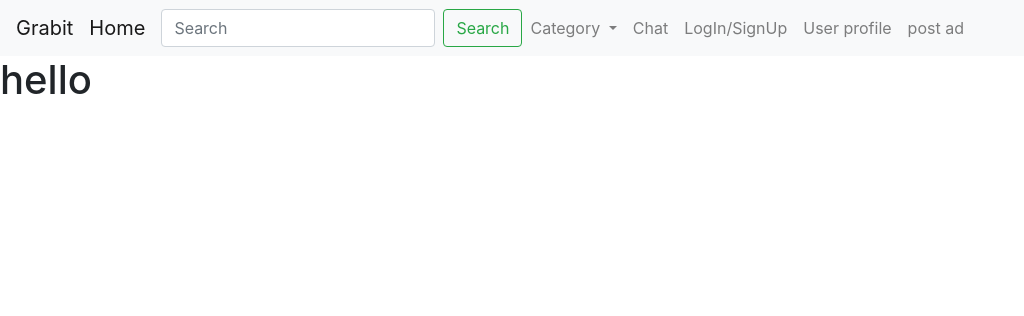
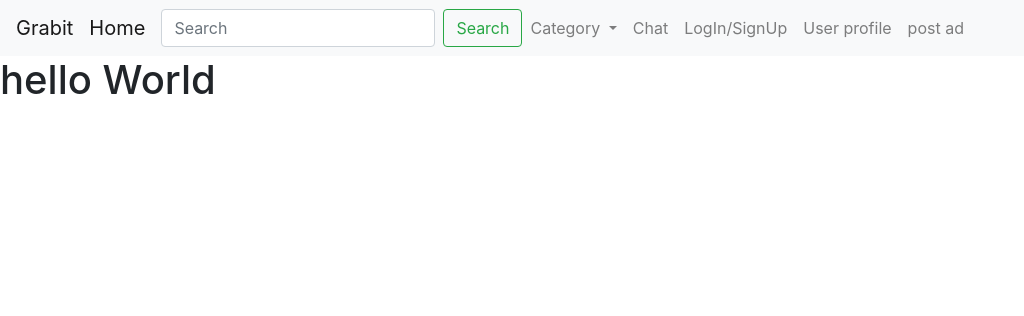
Before and after one commit to 95871abhinandankumar/grabit_project, a Django app: page /home in a window 1280 px wide. Shown: the top 316 px of the page, without its empty margins (0-1024 px from the left). Run offline with Django 4.2, Linux system fonts and the light colour scheme.

Commit message:
Initial Commit (main)..

```diff
--- a/grabit/templates/grabit/index.html
+++ b/grabit/templates/grabit/index.html
@@ -60,7 +60,7 @@
 
     {% endblock content %}
 
-    <h1>hello</h1>
+    <h1>hello World</h1>
 
 <script src="https://code.jquery.com/jquery-3.3.1.slim.min.js" integrity="sha384-q8i/X+965DzO0rT7abK41JStQIAqVgRVzpbzo5smXKp4YfRvH+8abtTE1Pi6jizo" crossorigin="anonymous"></script>
 <script src="https://cdn.jsdelivr.net/npm/popper.js@1.14.7/dist/umd/popper.min.js" integrity="sha384-UO2eT0CpHqdSJQ6hJty5KVphtPhzWj9WO1clHTMGa3JDZwrnQq4sF86dIHNDz0W1" crossorigin="anonymous"></script>
```
